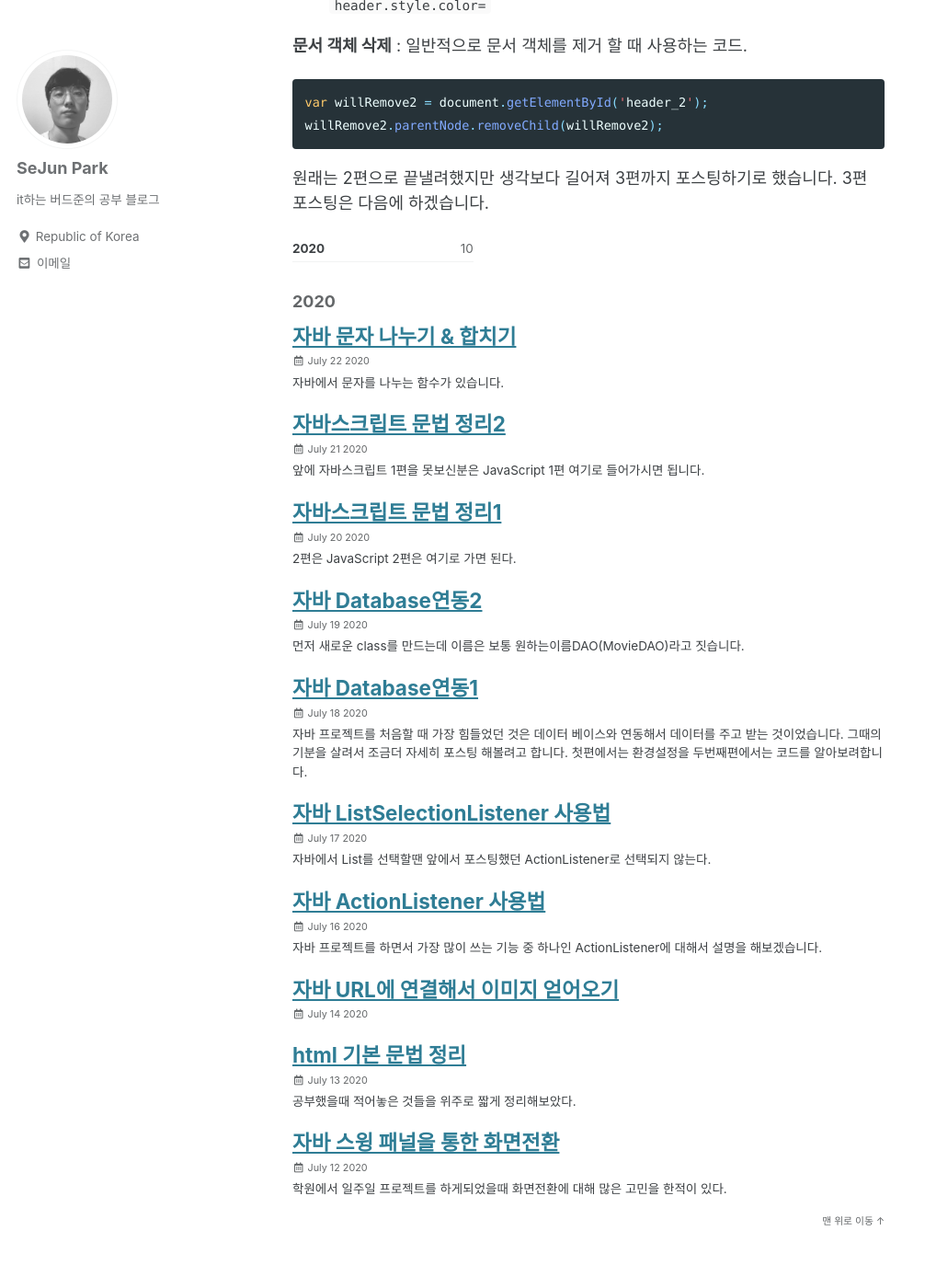
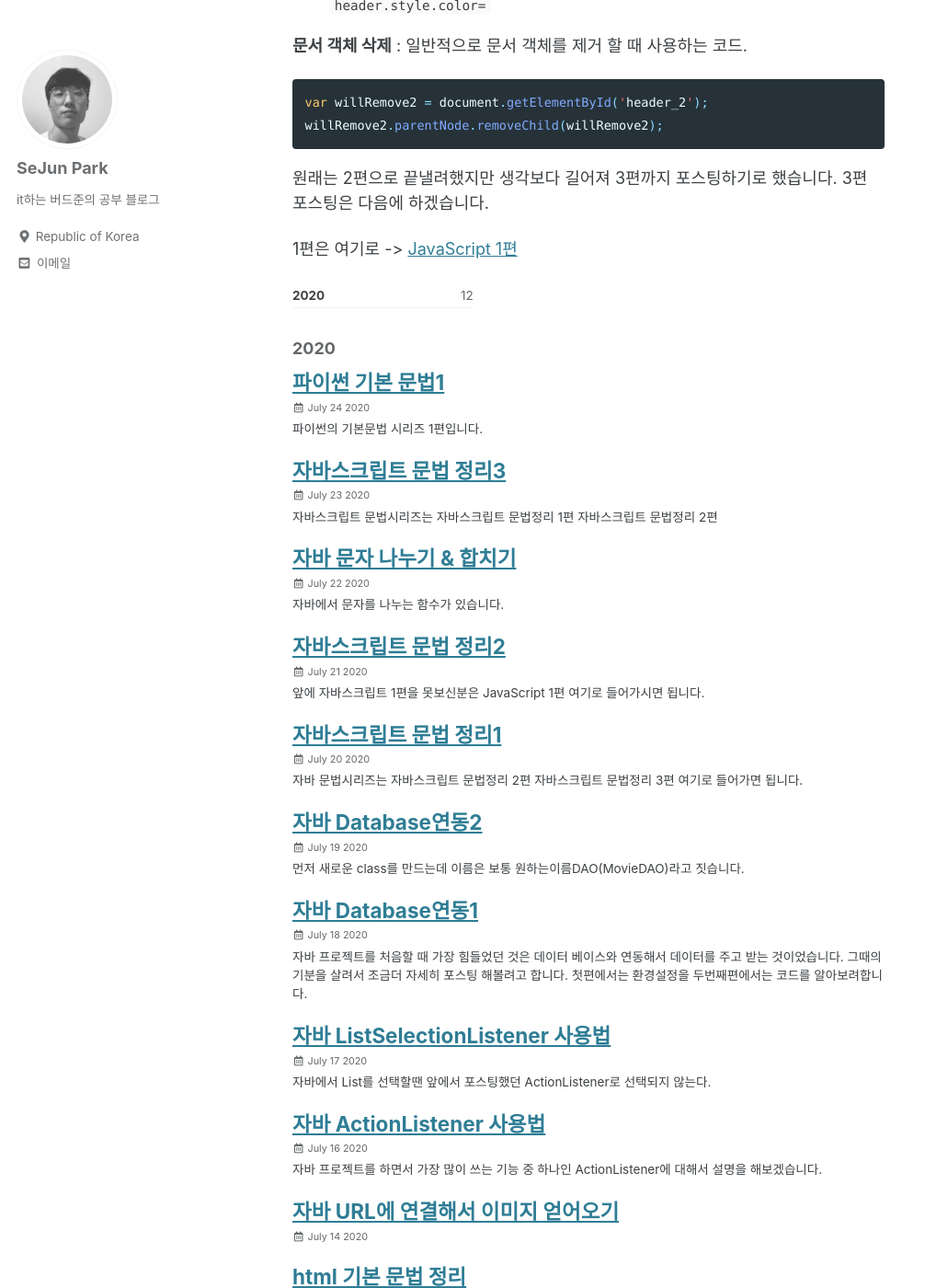
Before and after one commit to pkt369/temp_pkt369.github.io, a Jekyll site: the page built from _posts/2020-07-21-JavaScript2.md, in a window 1280 px wide and 1400 px high, scrolled down 4883 px. Shown: the whole window at 92% size, without its empty margins (0-1006 px from the left). Built offline with Jekyll 4.4.1, drawn with Linux system fonts in a browser that asks for light colours; cached includes are drawn as plain includes; comment, search, counter and statistics services are not loaded; some of the changed lines change nothing that is shown.

Commit message:
pythonBasic1

````diff
--- a/_posts/2020-07-20-JavaScript1.md
+++ b/_posts/2020-07-20-JavaScript1.md
@@ -9,7 +9,10 @@ date : 2020-07-20
 categoris : JavaScript
 
 ---
-2편은 [JavaScript 2편](https://pkt369.github.io/JavaScript2/)은 여기로 가면 된다.
+자바 문법시리즈는
+- [자바스크립트 문법정리 2편](https://pkt369.github.io/JavaScript2/)
+- [자바스크립트 문법정리 3편](https://pkt369.github.io/JavaScript3/)
+여기로 들어가면 됩니다.
 
 자바 스크립트는 자바와 비슷한 문법으로 웹을 꾸밀때 사용되는 언어이다.
 
@@ -280,4 +283,7 @@ function Rectangle(w,h){
 
 다음은 조금더 심화되고 동적인 자바스크립트의 포스팅을 할것이다.
 
-다음편은 [JavaScript 2편](https://pkt369.github.io/JavaScript2/) 여기로 들어가면된다.
+자바 문법시리즈는
+- [자바스크립트 문법정리 2편](https://pkt369.github.io/JavaScript2/)
+- [자바스크립트 문법정리 3편](https://pkt369.github.io/JavaScript3/)
+로 들어가시면 됩니다.
--- a/_posts/2020-07-21-JavaScript2.md
+++ b/_posts/2020-07-21-JavaScript2.md
@@ -192,3 +192,5 @@ willRemove2.parentNode.removeChild(willRemove2);
 
 원래는 2편으로 끝낼려했지만 생각보다 길어져 3편까지 포스팅하기로 했습니다.
 3편 포스팅은 다음에 하겠습니다.
+
+1편은 여기로 -> [JavaScript 1편](https://pkt369.github.io/JavaScript1/)
--- /dev/null
+++ b/_posts/2020-07-23-JavaScript3.md
@@ -0,0 +1,204 @@
+---
+
+layout : posts
+
+title : "자바스크립트 문법 정리3"
+
+date : 2020-07-23
+
+categoris : JavaScript
+
+---
+
+자바스크립트 문법시리즈는
+- [자바스크립트 문법정리 1편](https://pkt369.github.io/JavaScript1/)
+- [자바스크립트 문법정리 2편](https://pkt369.github.io/JavaScript2/)
+
+오늘은 자바 문법시리즈 마지막편입니다.
+
+<hr>
+
+<h4>이벤트</h4>
+
+- load : 이벤트 이름 or 이벤트 타입
+- onload : 이벤트 속성
+- 이벤트 핸들러 or 리스너 : 이벤트 속성에 할당된 함수.
+- 이벤트 모델 : 문서 객체에 이벤트 연결하는 방법.
+- 이벤트 연결: window 객체의 onload 속성에 함수 자료형을 할당하는 것.
+
+```java
+window.onload = function(){
+  var header = new document.getElementById('header');
+
+		function whenClick(){
+			alert('CLICK');
+		}
+
+		header.onclick = whenClick;
+}
+```
+
+`window.onload`는 바디영역이 모두 다 전달을 끝냈을 때 실행되는 함수이다.
+
+`.onclick`은 그 영역이 클릭됐을 때 실행되는 함수이다.
+
+```java
+window.onload = function(){
+  document.body.onclick = function(e){
+    // 이벤트 객체를 설정
+    var event = e || window.event;
+
+    document.body.innerHTML = '';
+    for(var key in event){
+      document.body.innerHTML
+      += '<p>'+key+' : '+event[key]+'</p>';
+    }
+  };
+};
+```
+
+`var event = e || window.event;` : e가 존재하면 e를 변수 event에 넣고, e가 undefined이면 window.event 속성을 변수 event에 넣는다.
+e 와 window.event는 일어난 이벤트에 대한 정보를 가지고 있다.
+브라우저에 따라서 e를 줄지 window.event를 줄지 다른것이지 같은 개념이다.
+
+<br>
+
+**기본 Event제거**
+- 일부 HTML은 이미 이벤트 헨들러를 가지고 있음.
+```java
+window.onload = function(){
+// 이벤트 연결
+  var form = document.getElementById('my_form');
+
+  form.onsubmit = function(){ //버튼이 눌릴때
+    var pass = document.getElementById('pass').value;
+    var pass_check = document.getElementById('pass_check').value;
+
+    if(pass == pass_check){
+      alert('회원가입성공');
+    }else{
+      alert('비밀번호를 확인하세요....');
+      return false; // 이미 가지고 있는 이벤트 핸들러 제거됨.
+    }
+  };
+};
+```
+
+비번과 비번확인 틀릴때 이벤트를 제거해서 버튼이 가지고 있는 이벤트(전체의 정보를 다음으로 넘어가는 것)를 없애는 것이다.
+
+<br>
+
+
+**이벤트 전달**
+- 이벤트 버블링 방식이 **일반적**
+  * 자식노드에서 부모 노드 순으로 이벤트 실행.
+- 이벤트 캡쳐링
+  * 이벤트가 부모 노드에서 자식 노드 순으로 실행되는 것.
+```java
+  window.onload = function(){
+		document.getElementById('header1').onclick = function(e){
+			alert('header');
+		};
+
+		document.getElementById('paragraph1').onclick = function(e){
+			var event = e || window.event; // IE8 이하 버전...
+			alert('paragraph');
+
+			// 이벤트 전달 제거
+			event.cancelBubble = true; // IE8 이하 버전...
+			if(event.stopPropagation){
+				event.stopPropagation();
+			}
+		};
+	};
+```
+
+참고) header1이 부모 노드이고, paragraph1이 자식 노드이다.
+
+컴파일해서 보면 alert(header)은 뜨지 않는 것을 볼수 있다.
+
+<hr>
+
+<h4>예외 처리</h4>
+
+- 정의:프로그램이 실행되는 동안 문제가 발생하면 프로그램이 자동으로 중단된다. 이럴 때 프로그램이 대처할 수 있게 처리하는 것.
+
+**기본**
+```java
+function whenClick(e){
+		var event = e || window.event;
+
+		var willAlert = '';
+		willAlert += 'clientX: '+event.clientX+'\n';
+		willAlert += 'clientY: '+event.clientY+'\n';
+		alert(willAlert);
+	}
+```
+
+예외처리보단 응용에 가까운 코드이다. event를 받아와서 좌표점을 보여주는 코드이다.
+
+**고급**
+ 1.
+
+```java
+      try{
+    	  willExcept.byebye();
+
+      } catch(exception) {
+    	  alert('예외가 발생');
+      } finally {
+    	  alert('고급 예외 처리 수행 끝.');
+      }
+```
+
+이코드는 `willExcept.byebye()`를 만나면 바로 catch로 넘어간다. 그리고 finally는 끝에 무조건 실행되는 코드이다.
+
+2.
+
+- 예외 객체 속성
+  - message : 예외메세지
+  - description : 예외 설명
+  - name : 예외 이름
+
+
+3.
+```java
+function divide(alpha, beta){
+		if(beta == 0){
+			throw 'DivideByZeroException';
+		}
+
+		return alpha/beta;
+	}
+
+    try{
+    	divide(10, 0);
+    }catch(exception){
+    	alert('CATCH');
+    }
+```
+
+이코드는 예외를 강제로 발생시키는 코드이다.
+
+<hr>
+
+<h4>외부 자바스크립트 사용</h4>
+
+사용하는 방법은 간단합니다.
+
+바로 코드를 보여드리겠습니다.
+
+```java
+<script src="./js/ExternalJScript.js"></script>
+<script type="text/javascript">
+	alert(typeof(externalFileFunction));
+	alert(typeof(externalFileVariable));
+</script>
+```
+
+바로 `<script src="./js/ExternalJScript.js"></script>`가 핵심이다.
+src에 외부에있는 자바스크립트 주소값을 넣어주기만 하면 외부에서 있는 함수들을 사용할 수 있습니다.
+
+자바스크립트 문법시리즈는
+- [자바스크립트 문법정리 1편](https://pkt369.github.io/JavaScript1/)
+- [자바스크립트 문법정리 2편](https://pkt369.github.io/JavaScript2/)
--- /dev/null
+++ b/_posts/2020-07-24-pythonBasic1.md
@@ -0,0 +1,181 @@
+---
+
+layout : posts
+
+title : "파이썬 기본 문법1"
+
+date : 2020-07-24
+
+categoris : Python
+
+---
+
+파이썬의 기본문법 시리즈 1편입니다.
+
+파이썬은 다른 언어들과 비슷하면서도 가장 쉽다고 알려진 언어중 하나입니다.
+
+바로 문법 공부를 시작해 봅시다!!
+
+**변수명 규칙** :
+- 문자, 숫자, _ 가능. 단, 숫자로 시작할 수 없음.
+- 대/소문자 구별
+- 예약어 사용 불가능
+
+**수치형** : `int, float, double, complex`(복소수)
+
+**연산자** : +,-,* ,/,//,%, * (거듭제곱)
+**/** : 소숫점을 포함한 몫, **//** : 소숫점이 없는 몫
+
+**math를 이용한 계산** : `import math`
+- `math.pi` : 원주율
+- `math.3`  : 자연상수
+- `abs`     : 절댓값
+- `round` : 반올림(내장함수)
+- `math.trunc` : 버림함수
+- `math.pow(x, y)` : x * (y의 갯수만큼 곱하기) x -> 3,3 : 3 * 3 * 3
+- `math.sqrt(81)` : 제곱근 계산 -> 9
+- `27 ** (1/3)` : 세제곱근 계산 -> 3
+
+<hr>
+
+<h4>문자열</h4>
+
+**문자열함수(+, *)**
+```python
+print("Py"+"thon") -->Python
+print("Py","thon") -->Py thon
+print("Py""thon") -->Python
+```
+
+쉼표는 스페이스바를 하나 넣는것이고, 나머지는 그냥 붙여지는것이다.
+**주의)** String과 int형 붙여도 자바와 다르게 자동형변환을 하지않아 오류가 걸린다.
+
+`print('python ' * 3)` --> python python python : 문자를 곱하면 문자가 곱한만큼 나온다.
+
+<br>
+
+```python
+s = 'Good Morning'
+print(s[0:6]) --> Good M
+print(s[5:12]) --> Morning
+```
+인덱스 번호로도 찾을 수 있다.
+
+```python
+print('M' in s) --> true
+print('m' in s) --> false
+
+print('Good' in s) --> true
+print('morning' in s) -->false
+```
+
+존재 유뮤를 확인할땐 `in 키워드`를 써서 확인을 할수 있다.
+
+**길이확인** : `len(s)` --> 길이를 알수있는 함수이다.
+
+<hr>
+
+<h4>비교연산자</h4>
+
+너무간단하다.
+ - AND : 비교 대상의 두개다 충족
+ - OR : 둘중 하나만 맞아도 충족
+ - NOT : 조건의 반대가 맞을 때 충족
+
+<hr>
+
+<h4>List</h4>
+
+- 데이터의 목록을 다루는 자료형
+- 리스트를 만들때 [ ] (대괄호) 사용
+
+**특징**
+ - 슬라이싱이 가능 :
+ ```python
+ x = [1, 2, 3, 4, 5, 6, 7, 8, 9, 10]
+ print(x[0:5]) --> [1, 2, 3, 4, 5]
+ print(x[5:]) --> [6, 7, 8, 9, 10]
+ print(x[:3]) --> [1, 2, 3]
+ ```
+
+- '+' 연산자를 통한 리스트간의 결합 기능
+```python
+a = [1, 2, 3, 4, 5]
+b = [6, 7, 8, 9, 10]
+print(a + b)
+```
+- 특정 위치에 있는 데이터를 변경
+ ```python
+a = [1, 2, 3, 4, 5]
+a[2] = 30
+print(a) --> [1, 2, 30, 4, 5]
+print(len(a)) --> 5
+```
+
+**List 제공 메소드**
+- append() : 리스트의 끝에 새로운 요소 추가
+```Python
+a = [1, 3, 5]
+a.append(7)
+print(a) --> [1, 3, 5, 7]
+```
+
+- extend() : 기존 리스트에 다른 리스트를 이어 붙임(+ 연산자와 같은 기능)
+```python
+b = [9, 11, 13]
+a.extend(b)
+print(a) --> [1, 3, 5, 7, 9, 11, 13]
+```
+
+- insert(인덱스, 데이터) : 인덱스로 명시한 리스트 내의 위치에 새 요소를 삽입
+```python
+a.insert(1, 2) # 1번째 위치에 2를 삽입(인덱스번호는 1이 2번째이다.)
+print(a) --> [1, 2, 3, 5, 7, 9, 11, 13]
+```
+
+- remove() : 매개변수를 입력한 데이터를 리스트에서 찾아 발견 첫번째 요소를 삭제
+```python
+a.remove(11)  # 삭제 값 지정
+print(a) --> [1, 2, 3, 5, 7, 9, 13]
+```
+
+- pop() : 리스트의 마지막 요소를 뽑아 리스트에서 제거.
+```python
+a.pop()
+print(a) --> [1, 2, 3, 5, 7, 9]
+
+a.pop(1) # 인덱스 지정
+print(a) --> [1, 3, 5, 7, 9]
+```
+
+- index() : 리스트 내에서 찾은 데이터 중 첫번째 요소를 반환, 없으면 오류 발생
+```python
+a = ['abc', 'def', 'ghi']
+print(a.index('ghi')) --> 2
+```
+
+- count() : 입력한 매개변수와 같은 갯수를 반환
+```Python
+a = [1, 100, 2, 200, 3, 300]
+print(a.count(100)) --> 1
+```
+
+- sort() : 리스트 내의 요소 정렬, Default는 오름차순, reserve=True입력시 내림차순
+Tip) 키워드 매개변수 : reserve=True와 같이 이름을 명시하여 사용하는 매개변수
+```Python
+a = [7, 5, 9, 4, 2]
+a.sort()
+print(a) --> [2, 4, 5, 7, 9]
+
+a.sort(reverse=True)
+print(a) --> [9, 7, 5, 4, 2]
+```
+
+- reserve() : 리스트 내 요소를 반대로 뒤집는다.
+```Python
+a = [7, 5, 9, 4, 2]
+a.reverse()
+print(a) --> [2, 4, 9, 5, 7]
+```
+
+다음편에 계속...
````
Also changed, not shown: _posts/2020-07-22-JavaStringPlusMinus.md (renamed from _posts/2020-07-22-JavaMinusStringArray.md).
